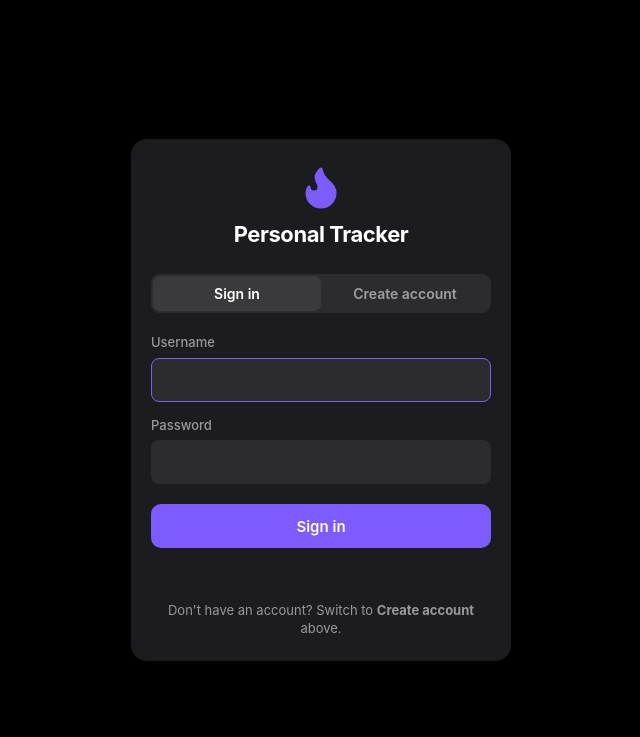
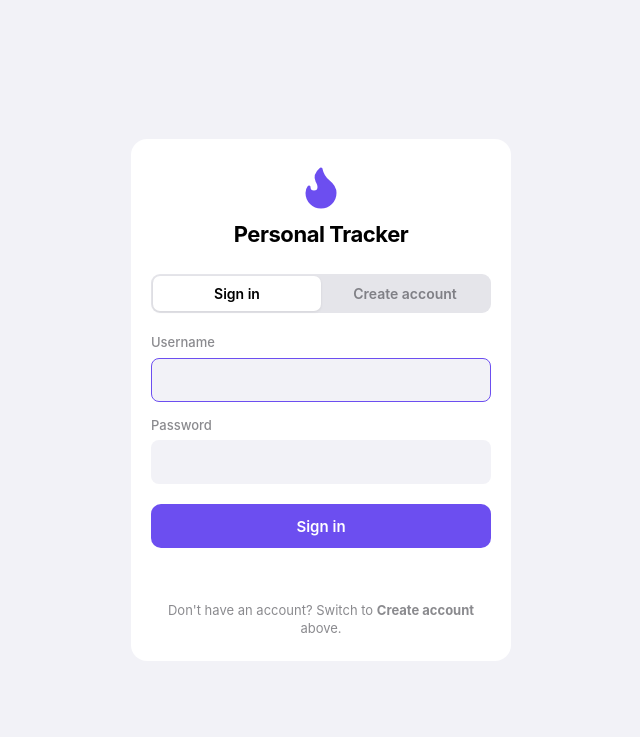
Before and after one commit to jessegs/Personal-Tracker, a website: page public/index.html in a window 1280 px wide. Shown: the top 737 px of the page, without its empty margins (319-959 px from the left). Drawn offline with Linux system fonts and the light colour scheme; no server answers.

Commit message:
Switch to light theme
iOS systemGroupedBackground palette: light gray page background
with white cards on top. Inputs/chips use the gray as a nested
fill against white. Top bar and tab bar use translucent white
with backdrop blur. Segmented control active state pops to white
with a soft shadow.

Macro colors retuned to standard iOS system colors (slightly
desaturated vs. dark-theme variants). Accent kept as purple.

```diff
--- a/public/styles.css
+++ b/public/styles.css
@@ -3,32 +3,34 @@
    ================================================================= */
 
 :root {
-  /* Surfaces */
-  --bg: #000;
-  --surface: #1c1c1e;
-  --surface-2: #2c2c2e;
-  --surface-3: #3a3a3c;
-  --separator: rgba(84, 84, 88, 0.65);
-  --separator-soft: rgba(84, 84, 88, 0.3);
+  color-scheme: light;
+
+  /* Surfaces (iOS light system palette) */
+  --bg: #f2f2f7;             /* systemGroupedBackground */
+  --surface: #ffffff;        /* card background */
+  --surface-2: #f2f2f7;      /* nested fill / chips */
+  --surface-3: #e5e5ea;      /* pressed / hover */
+  --separator: rgba(60, 60, 67, 0.29);
+  --separator-soft: rgba(60, 60, 67, 0.12);
 
   /* Text */
-  --text: #fff;
-  --text-2: rgba(235, 235, 245, 0.6);
-  --text-3: rgba(235, 235, 245, 0.3);
+  --text: #000;
+  --text-2: rgba(60, 60, 67, 0.6);
+  --text-3: rgba(60, 60, 67, 0.3);
 
   /* Accent + status */
-  --accent: #7c5cff;
-  --accent-pressed: #6346e0;
-  --danger: #ff453a;
-  --success: #30d158;
-  --warning: #ff9f0a;
-
-  /* Macro colors (used only for tiny indicators) */
-  --cal: #ff9f0a;
-  --protein: #ff375f;
-  --carbs: #ffd60a;
-  --fat: #30d158;
-  --water: #64d2ff;
+  --accent: #6c4ef0;
+  --accent-pressed: #5a3edc;
+  --danger: #ff3b30;
+  --success: #34c759;
+  --warning: #ff9500;
+
+  /* Macro colors (slightly desaturated for light) */
+  --cal: #ff9500;
+  --protein: #ff2d55;
+  --carbs: #ffcc00;
+  --fat: #34c759;
+  --water: #32ade6;
 
   /* Strava brand */
   --strava: #fc4c02;
@@ -132,7 +134,7 @@ a {
 .auth-tabs {
   display: grid;
   grid-template-columns: 1fr 1fr;
-  background: var(--surface-2);
+  background: var(--surface-3);
   border-radius: 9px;
   padding: 2px;
   margin-bottom: 20px;
@@ -146,8 +148,9 @@ a {
   transition: all 0.15s var(--ease);
 }
 .auth-tab.active {
-  background: var(--surface-3);
+  background: #fff;
   color: var(--text);
+  box-shadow: 0 1px 3px rgba(0, 0, 0, 0.08);
 }
 
 .auth-form {
@@ -194,7 +197,7 @@ a {
   position: sticky;
   top: 0;
   z-index: 20;
-  background: rgba(0, 0, 0, 0.8);
+  background: rgba(255, 255, 255, 0.82);
   backdrop-filter: saturate(180%) blur(20px);
   -webkit-backdrop-filter: saturate(180%) blur(20px);
   padding: calc(env(safe-area-inset-top) + 8px) var(--gutter) 8px;
@@ -249,7 +252,7 @@ a {
   bottom: 0;
   z-index: 30;
   display: flex;
-  background: rgba(20, 20, 20, 0.92);
+  background: rgba(255, 255, 255, 0.85);
   backdrop-filter: saturate(180%) blur(24px);
   -webkit-backdrop-filter: saturate(180%) blur(24px);
   border-top: 0.5px solid var(--separator-soft);
@@ -342,9 +345,7 @@ main {
   font-variant-numeric: tabular-nums;
 }
 #date-picker:focus { outline: none; }
-/* iOS date picker fix */
 input[type="date"]::-webkit-calendar-picker-indicator {
-  filter: invert(1);
   opacity: 0.6;
 }
 
@@ -441,7 +442,7 @@ input[type="date"]::-webkit-calendar-picker-indicator {
   gap: 6px;
   min-height: 40px;
 }
-.btn-ghost:hover { background: rgba(124, 92, 255, 0.1); }
+.btn-ghost:hover { background: rgba(108, 78, 240, 0.1); }
 
 /* Action row */
 .actions {
@@ -1123,13 +1124,13 @@ input::placeholder, textarea::placeholder { color: var(--text-3); }
 }
 .workouts-cal-cell:hover:not(.outside):not(.empty):not(.rest) { background: var(--surface-3); }
 .workouts-cal-cell.outside { background: transparent; cursor: default; }
-.workouts-cal-cell.empty { background: rgba(28, 28, 30, 0.4); cursor: default; }
-.workouts-cal-cell.rest { background: var(--surface); cursor: default; opacity: 0.5; }
+.workouts-cal-cell.empty { background: rgba(120, 120, 128, 0.08); cursor: default; }
+.workouts-cal-cell.rest { background: var(--surface-2); cursor: default; opacity: 0.7; }
 .workouts-cal-cell.today {
   outline: 1.5px solid var(--accent);
 }
 .workouts-cal-cell.completed {
-  background: rgba(124, 92, 255, 0.18);
+  background: rgba(108, 78, 240, 0.18);
 }
 .day-num {
   font-size: 11px;
@@ -1164,7 +1165,7 @@ input::placeholder, textarea::placeholder { color: var(--text-3); }
 .modal-overlay {
   position: fixed;
   inset: 0;
-  background: rgba(0, 0, 0, 0.6);
+  background: rgba(0, 0, 0, 0.35);
   z-index: 200;
   display: flex;
   align-items: flex-end;
@@ -1460,7 +1461,7 @@ input::placeholder, textarea::placeholder { color: var(--text-3); }
 }
 .coach-bubble.system {
   align-self: center;
-  background: rgba(124, 92, 255, 0.12);
+  background: rgba(108, 78, 240, 0.12);
   color: var(--accent);
   font-size: 12px;
   padding: 6px 12px;
@@ -1506,7 +1507,7 @@ input::placeholder, textarea::placeholder { color: var(--text-3); }
 }
 .style-pill:hover { background: var(--surface-3); }
 .style-pill.active {
-  background: rgba(124, 92, 255, 0.18);
+  background: rgba(108, 78, 240, 0.18);
   outline: 1.5px solid var(--accent);
 }
 .style-pill svg { flex-shrink: 0; color: var(--accent); }
```
